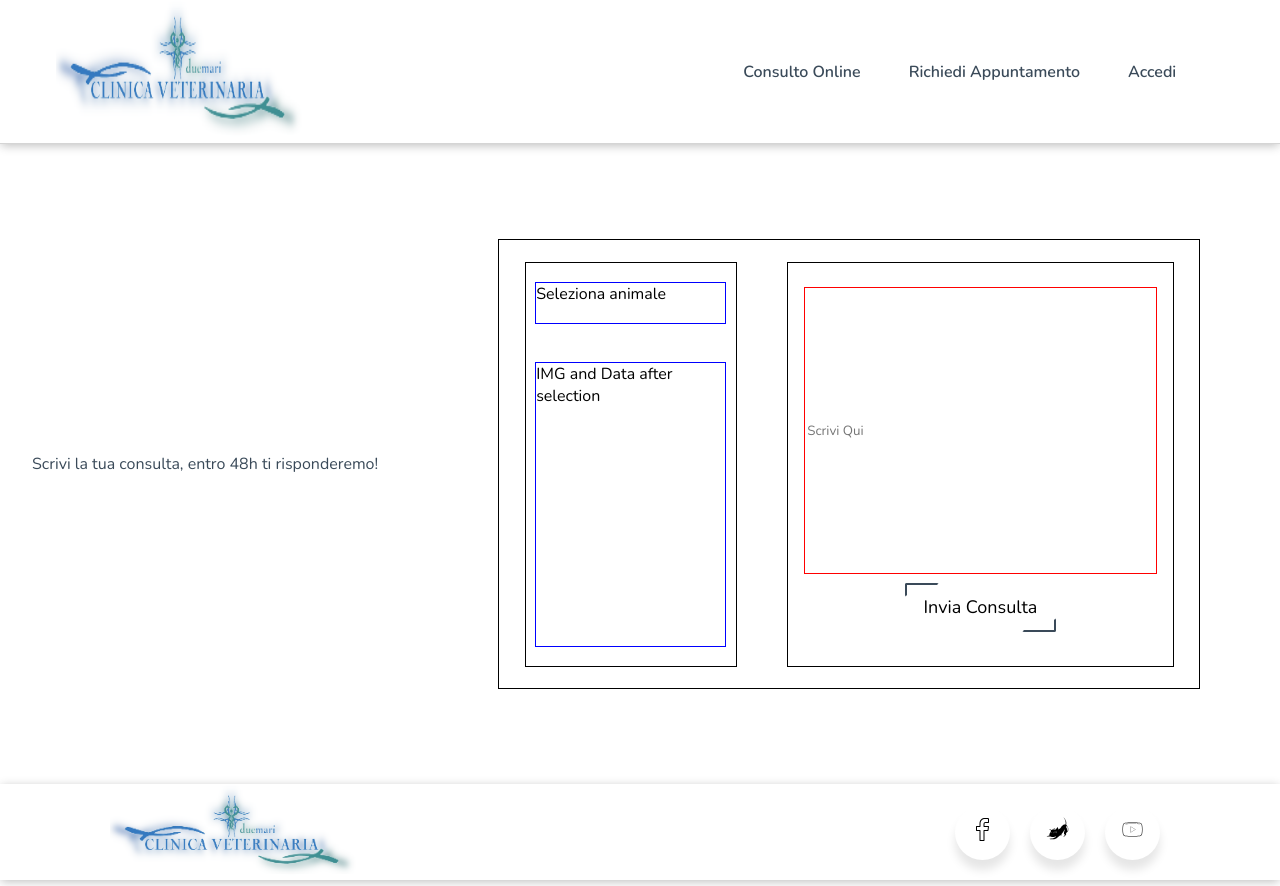
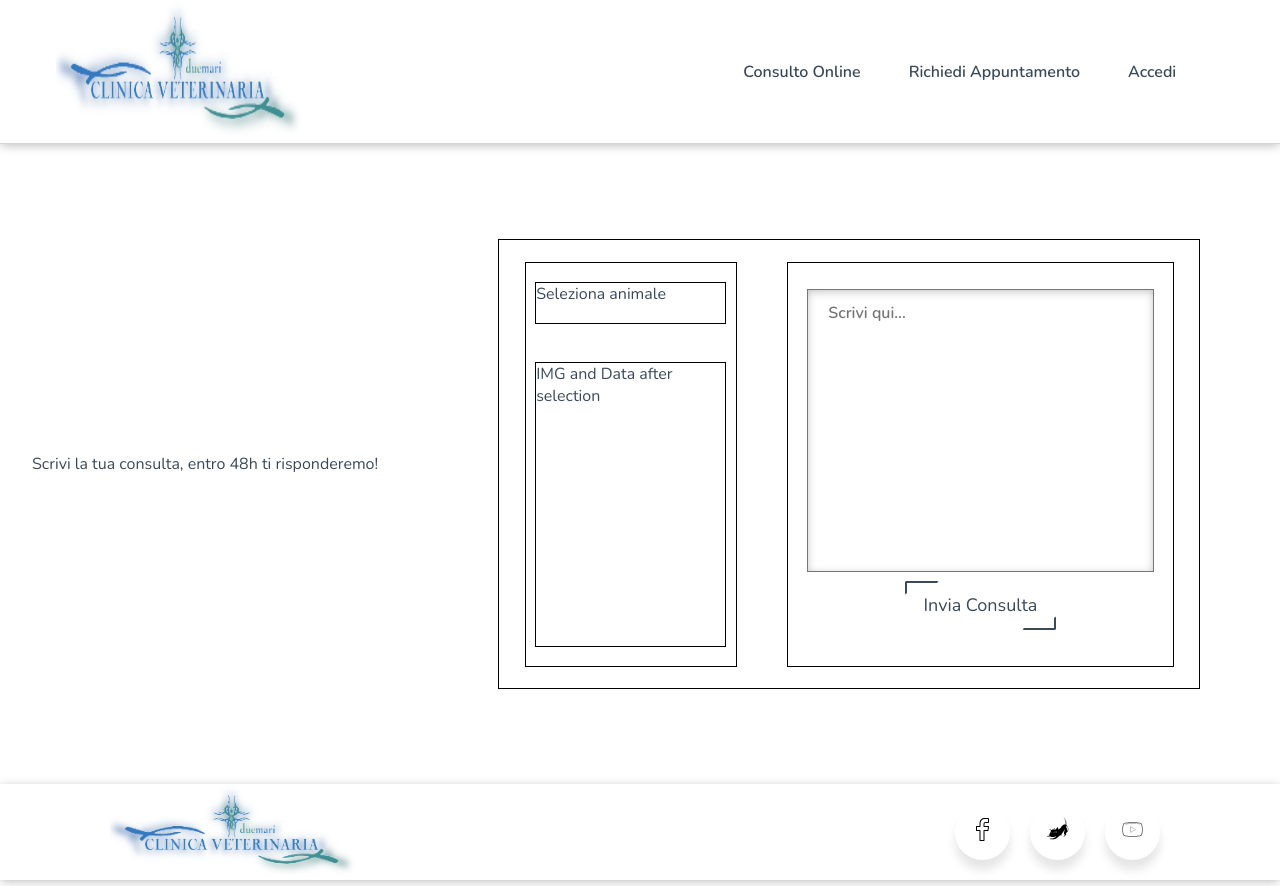
Before and after one commit to Germanilu/ClinicaVeterinariaDueMari, a React (Create React App) app: page /consult in a window 1280 px wide. Built offline with nearby package versions, Linux system fonts and the light colour scheme; no server answers.

Commit message:
Feat: Create Base Consult without Logic

```diff
--- a/src/App.scss
+++ b/src/App.scss
@@ -3,4 +3,5 @@
 *{
     font-family: 'Nunito', sans-serif;
     // outline: 1px solid red;
+    color:#3A4A59;
 }
--- a/src/Containers/Consult/Consult.jsx
+++ b/src/Containers/Consult/Consult.jsx
@@ -45,9 +45,6 @@ const Consult = () => {
         }
     }
 
-
-
-
     return (
         <div className='consultDesign'>
             <div className="consultText">Scrivi la tua consulta, entro 48h ti risponderemo!</div>
@@ -57,7 +54,7 @@ const Consult = () => {
                     <div className="containerDataPet">IMG and Data after selection</div>
                 </div>
                 <div className="boxContainerConsult">
-                    <input type="text" name="message" id="message" className='inputConsult' placeholder='Scrivi Qui'/>
+                    <textarea name="message" className='inputConsult' placeholder="Scrivi qui... "></textarea>
                     <div className="button buttonConsult">Invia Consulta</div>
 
                 </div>
--- a/src/Containers/Consult/Consult.scss
+++ b/src/Containers/Consult/Consult.scss
@@ -32,13 +32,13 @@
 .containerSelectPet{
     width: 90%;
     height: 10%;
-    border: 1px solid blue;
+    border: 1px solid rgb(0, 0, 0);
 }
 
 .containerDataPet{
     width: 90%;
     height: 70%;
-    border: 1px solid blue;
+    border: 1px solid rgb(0, 0, 0);
 }
 
 .boxContainerConsult{
@@ -49,12 +49,18 @@
     align-items: center;
     justify-content: center;
     flex-direction: column;
+
 }
 
 .inputConsult{
     width: 90%;
     height: 70%;
-    border: 1px solid red;
+    box-shadow: inset 0px 2px 10px -1px rgba(0, 0, 0, 0.267);
+    resize: none;
+    padding: 12px 20px;
+    box-sizing: border-box;
+    font-size: 16px;
+    font-weight: 600;
 }
 .buttonConsult{
     width: 30%;
```
